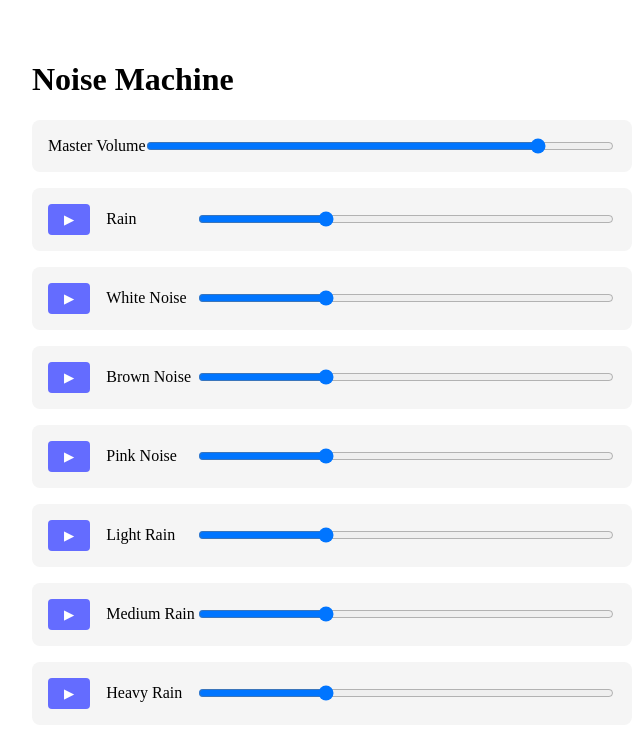
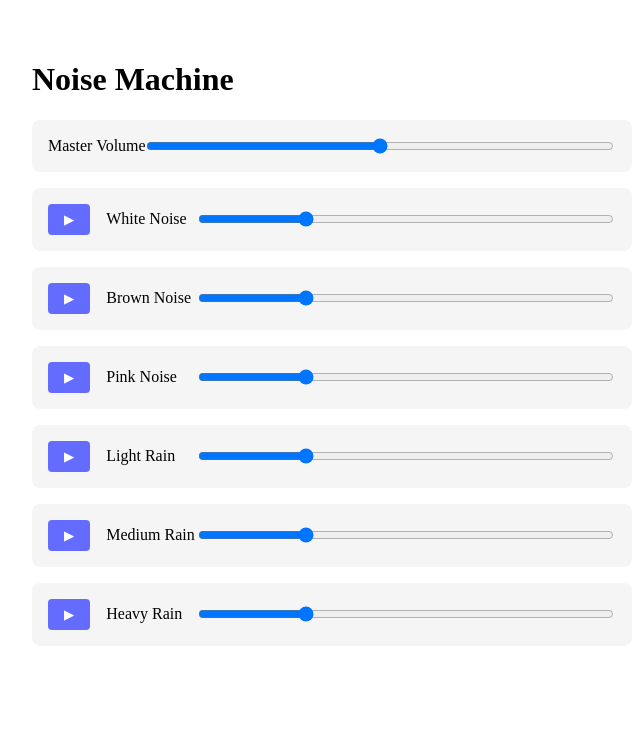
Before and after one commit to signet-marigold/Pluvio, a SvelteKit app: page / in a window 1280 px wide. Shown: the top 748 px of the page, without its empty margins (308-952 px from the left). Built offline with nearby package versions, Linux system fonts and the light colour scheme.

Commit message:
add stereo support to brown and pink noise; scale noise to match apparent loudness

```diff
--- a/src/routes/+page.svelte
+++ b/src/routes/+page.svelte
@@ -3,7 +3,6 @@
 
   const tracks = [
     { id: 'master', name: 'Master Volume', type: 'master' },
-    { id: 'rain',   name: 'Rain',          type: 'rain' },
     { id: 'white',  name: 'White Noise',   type: 'white' },
     { id: 'brown',  name: 'Brown Noise',   type: 'brown' },
     { id: 'pink',   name: 'Pink Noise',    type: 'pink' },
@@ -49,7 +48,7 @@
       type="range"
       min="0" max="1" step="0.01"
       on:input={(e) => updateVolume('master', e.target.value)}
-      value="0.85"
+      value="0.5"
     />
   </div>
 
@@ -66,7 +65,7 @@
         type="range"
         min="0" max="1" step="0.01"
         on:input={(e) => updateVolume(track.id, e.target.value)}
-        value="0.3"
+        value="0.25"
       />
     </div>
   {/each}
```
Also changed, not shown: 2 other files (tests, documents, lock files or other folders).
